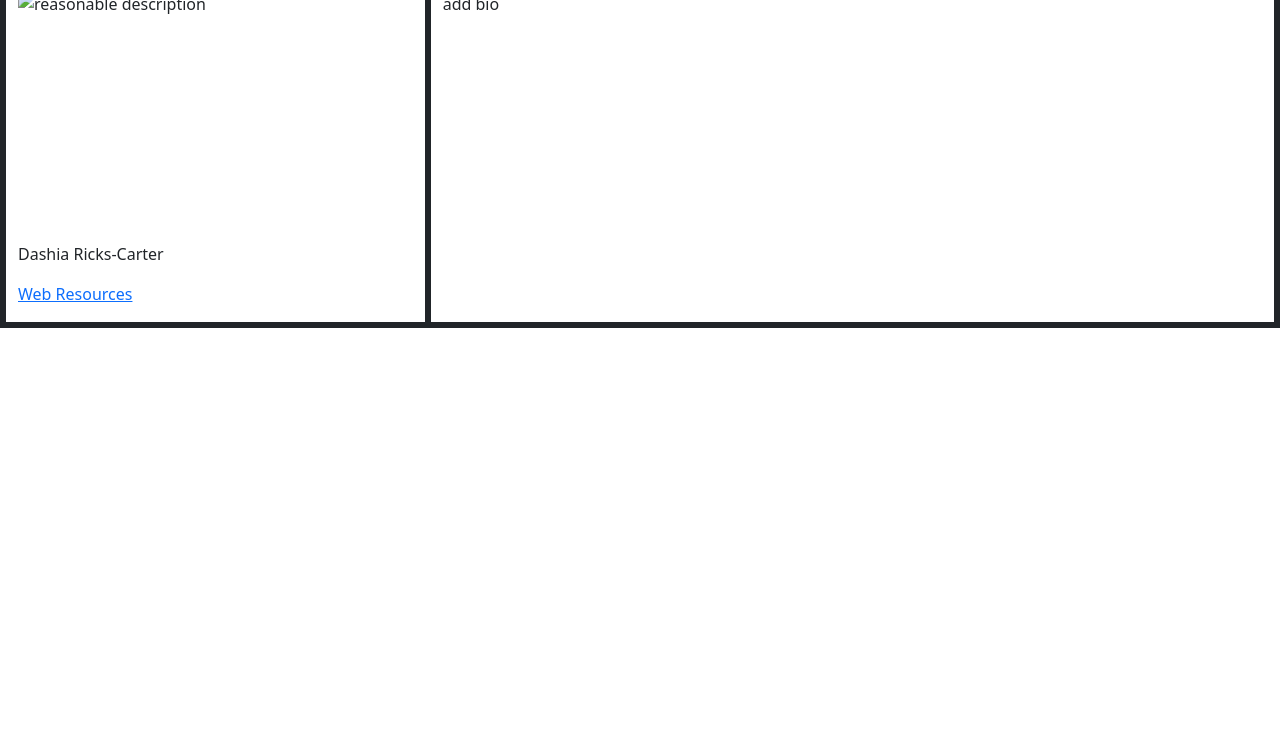
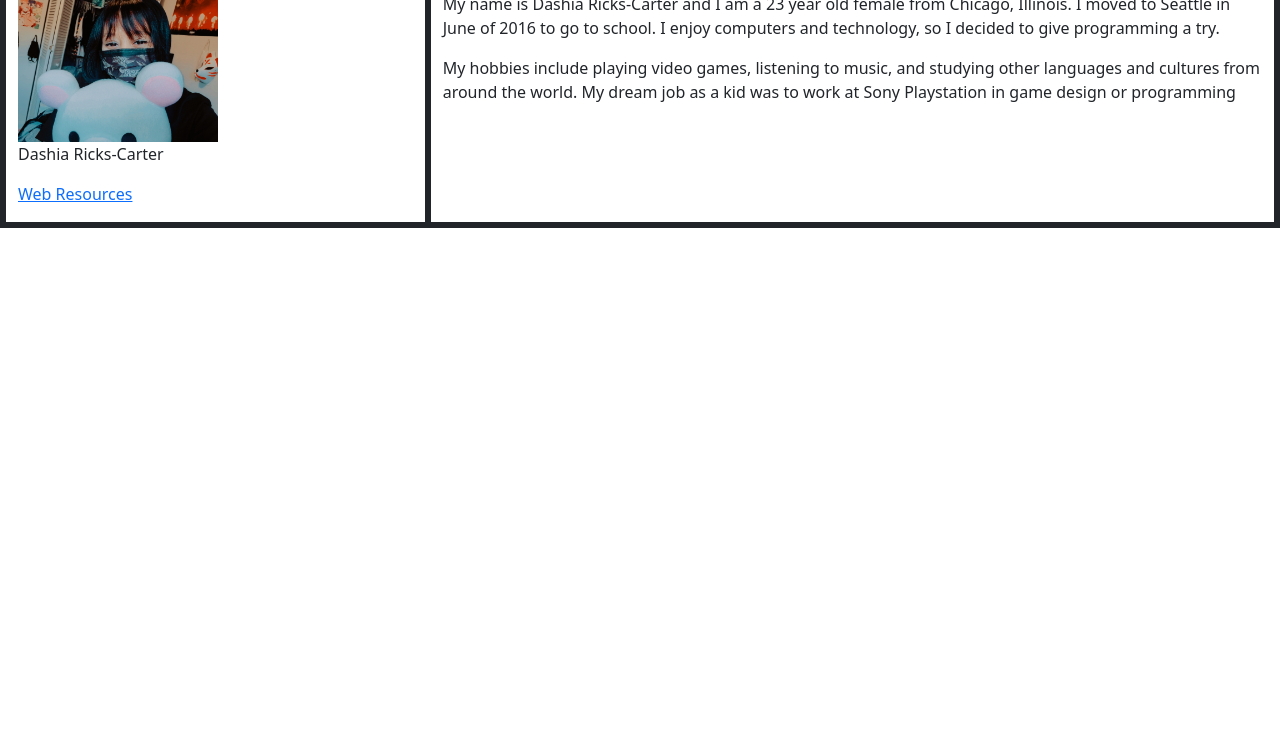
Before and after one commit to dashiaokami/WebRoot, a plain HTML site: page index.html in a window 1280 px wide. Shown: the part 70-800 px from the top of the page. Drawn offline with nearby package versions, Linux system fonts and the light colour scheme.

Commit message:
second commit

```diff
--- a/index.html
+++ b/index.html
@@ -18,13 +18,14 @@
     <div class="row">
 
         <div class="col-sm-4" style="border:solid;">
-            <img src="img/selfie1.jpg" alt="reasonable description" style="height:250px; float:left"
+            <img src="img/selfie1.jpg" alt="reasonable description" style="height:150px; float:left"
             />
             <p style="clear:both;">Dashia Ricks-Carter</p>
             <p><a href="html/webresources.html">Web Resources</a></p>
         </div>
         <div class="col-sm-8" style="border:solid;">
-            <p>add bio</p>
+            <p>My name is Dashia Ricks-Carter and I am a 23 year old female from Chicago, Illinois. I moved to Seattle in June of 2016 to go to school. I enjoy computers and technology, so I decided to give programming a try.</p>
+            <p>My hobbies include playing video games, listening to music, and studying other languages and cultures from around the world. My dream job as a kid was to work at Sony Playstation in game design or programming</p>
         </div>
 
 
```
Also changed, not shown: img/selfie1.jpg (added).
